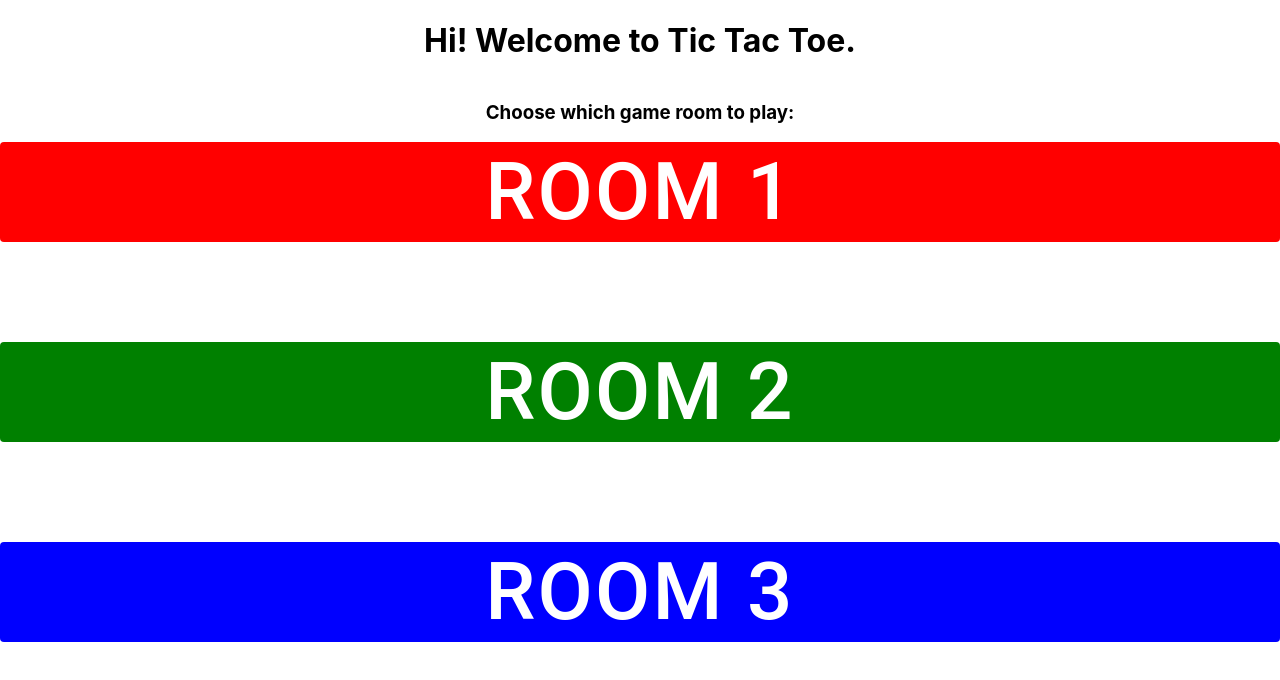
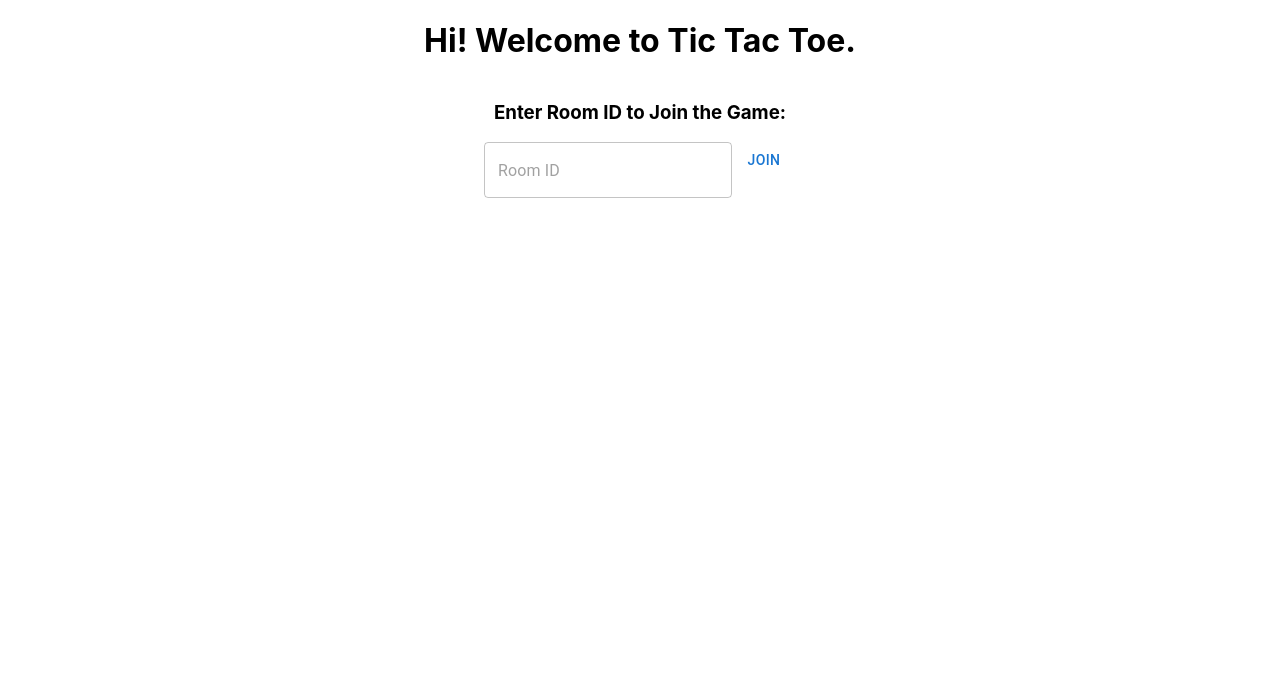
Before and after one commit to jason-ng-zq99/govtech-gds-swe-assessment, a React (Create React App) app in the folder client/: page /home in a window 1280 px wide. Shown: the top 680 px of the page. Built offline with nearby package versions, Linux system fonts and the light colour scheme; no server answers.

Commit message:
Init gameService and game lobby creation

```diff
--- a/client/src/App.js
+++ b/client/src/App.js
@@ -1,7 +1,6 @@
 import "./App.css";
 import MainPage from "./mainPage/mainPage";
 import GamePage from "./gamePage/gamePage";
-import io from 'socket.io-client';
 import socketService from "./services/socketService";
 import {
   BrowserRouter as Router,
--- /dev/null
+++ b/client/src/components/joinRoom.jsx
@@ -0,0 +1,52 @@
+import { useState } from 'react';
+import TextField from '@mui/material/TextField';
+import Button from '@mui/material/Button';
+import socketService from "../services/socketService";
+import gameService from "../services/gameService";
+
+export default function JoinRoom() {
+    const [roomName, setRoomName] = useState("");
+    const [isJoining, setJoining] = useState(false);
+
+    // const { setInRoom, isInRoom } = useContext(gameContext);
+    const { setInRoom, isInRoom } = useState(false);
+
+    const handleRoomNameChange = (event) => {
+        const value = event.target.value;
+        setRoomName(value);
+    };
+
+    const joinRoom = async (event) => {
+        event.preventDefault();
+
+        const socket = socketService.socket;
+        if (!roomName || roomName.trim() === "" || !socket) return;
+
+        setJoining(true);
+
+        const joined = await gameService
+        .joinGameRoom(socket, roomName)
+        .catch((err) => {
+            alert(err);
+        });
+
+        if (joined) setInRoom(true);
+
+        setJoining(false);
+    };
+
+    return (
+        <form onSubmit={joinRoom}>
+            <div>
+                <TextField
+                placeholder="Room ID"
+                value={roomName}
+                onChange={handleRoomNameChange}
+                />
+                <Button type="submit" disabled={isJoining}>
+                    {isJoining ? "Joining..." : "Join"}
+                </Button>
+            </div>
+        </form>
+    )
+}
--- a/client/src/mainPage/mainContent.jsx
+++ b/client/src/mainPage/mainContent.jsx
@@ -1,7 +1,10 @@
 import * as React from 'react';
 import Button from '@mui/material/Button';
+
 import { styled } from "@mui/material/styles";
-import { useNavigate } from 'react-router-dom';
+import { useState } from 'react';
+import JoinRoom from '../components/joinRoom';
+import BoardGame from '../components/BoardGame';
 
 const ColorButton = styled(Button)((props) => ({
     width: "100%",
@@ -12,11 +15,7 @@ const ColorButton = styled(Button)((props) => ({
 }));
 
 export default function MainContent() {
-    const directToEventPage = (link) => {
-        navigate("../" + link, { replace: true });
-    };
-
-    const navigate = useNavigate();
+    const [isInRoom, setInRoom] = useState(false);
 
     return (
         <>
@@ -24,18 +23,9 @@ export default function MainContent() {
                 <h1>Hi! Welcome to Tic Tac Toe.</h1>
             </header>
             <section style={{display: 'flex', flexDirection: 'column'}}>
-                <h3>Choose which game room to play:</h3>
-                <ColorButton
-                    style={{backgroundColor: "red"}}
-                    onClick={() => directToEventPage("gamePage")}>
-                    Room 1
-                </ColorButton>
-                <ColorButton style={{backgroundColor: "green"}}>
-                    Room 2
-                </ColorButton>
-                <ColorButton style={{backgroundColor: "blue"}}>
-                    Room 3
-                </ColorButton>
+                <h3>Enter Room ID to Join the Game:</h3>
+                {!isInRoom && <JoinRoom />}
+                {isInRoom && <BoardGame />}
             </section>
         </>
     )
--- /dev/null
+++ b/client/src/services/gameService.js
@@ -0,0 +1,11 @@
+class GameService {
+  async joinGameRoom(socket, roomId) {
+    return new Promise((rs, rj) => {
+      socket.emit("join_game", { roomId });
+      socket.on("room_joined", () => rs(true));
+      socket.on("room_join_error", ({ error }) => rj(error));
+    });
+  }
+}
+
+export default new GameService();
```
